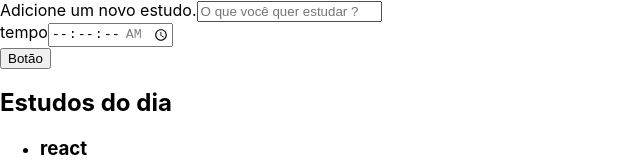
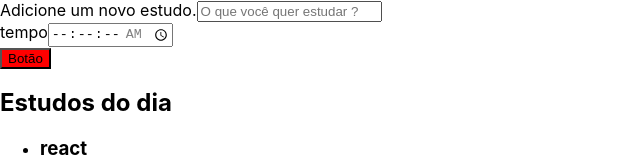
Before and after one commit to andrefront0026/alura-studies, a React (Create React App) app: page / in a window 1280 px wide. Shown: the top 160 px of the page, without its empty margins (0-640 px from the left). Built offline with nearby package versions, Linux system fonts and the light colour scheme.

Commit message:
estilizando com css no react

```diff
--- a/src/components/Botao/index.tsx
+++ b/src/components/Botao/index.tsx
@@ -2,8 +2,12 @@ import React from "react";
 
 class Botao extends React.Component {
     render() {
+        const estaAtivo = false;
+        const styles = {
+            backgroundColor: estaAtivo ? "green" : "red"
+        }
         return(
-            <button>
+            <button style={styles}>
                 Botão
             </button>
         )
```
